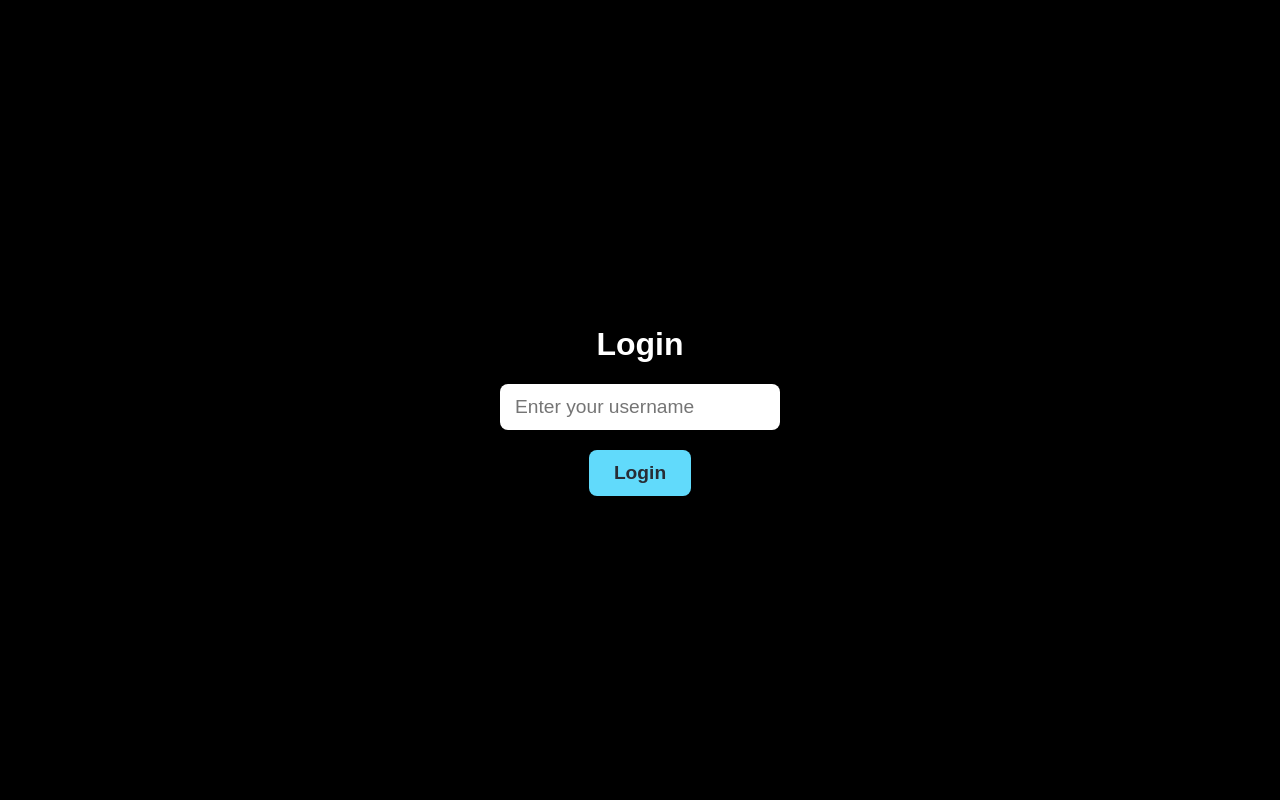
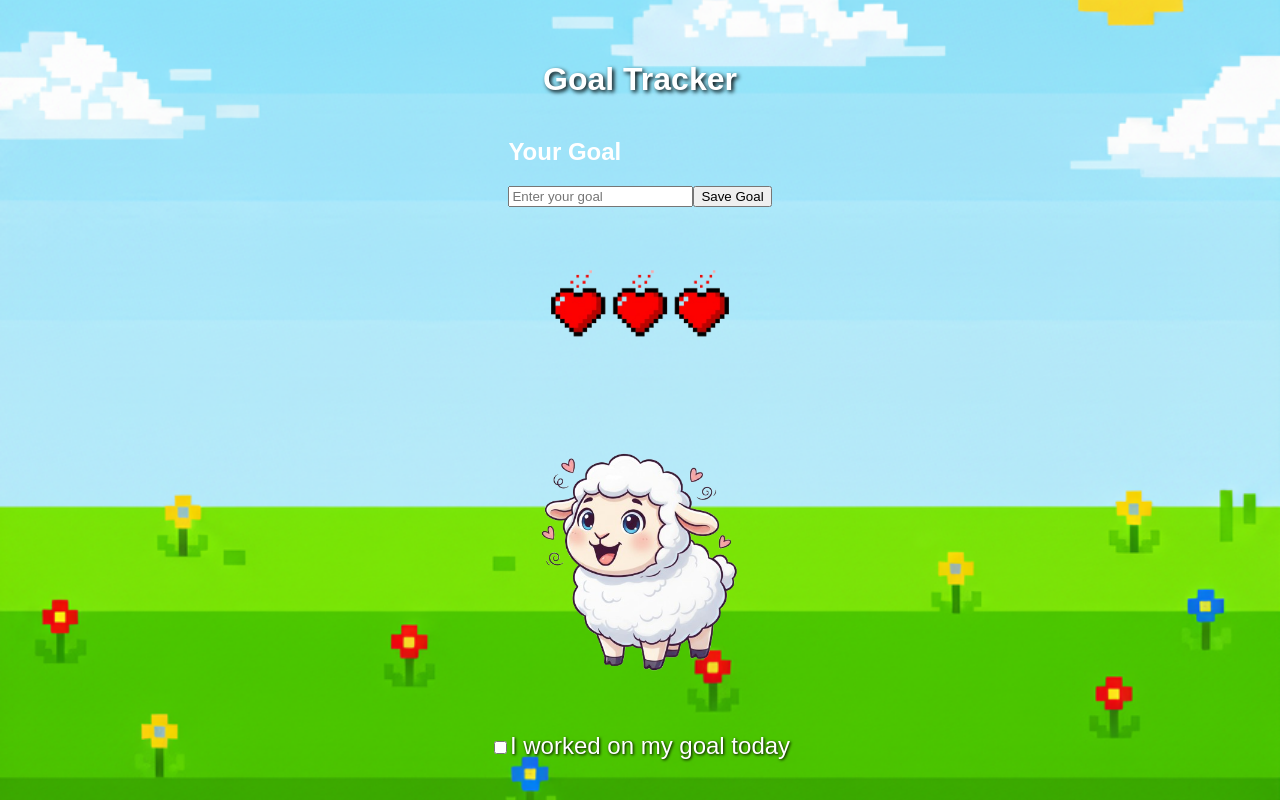
Before and after one commit to Catherine804/TheMCS, a React app in the folder frontend/: page / in a window 1280 px wide. Built offline with nearby package versions, Linux system fonts and the light colour scheme; the HTML template or start-up script is replaced by a standard one.

Commit message:
Update App and Goal components and CSS

```diff
--- a/frontend/src/App.jsx
+++ b/frontend/src/App.jsx
@@ -1,14 +1,59 @@
 
-import { useState } from "react";
+import { useState, useEffect } from "react";
 import "./App.css";
+import Goal from "./Goal.jsx"
 
-function App() {
-  // State for hearts (3 = full health)
-  const [hearts, setHearts] = useState(3);
+function App({ user, setUser }) {
+  const [hearts, setHearts] = useState(3); // 3 = full health
+  const [checkboxChecked, setCheckboxChecked] = useState(false);
+
+   // Function to map hearts to image paths
+  const getHeartsImage = (hearts) => {
+    switch (hearts) {
+      case 3: return "/hearts_3hearts-removebg-preview.png";
+      case 2: return "/hearts_2hearts-removebg-preview.png";
+      case 1: return "/hearts_1heart-removebg-preview.png";
+      case 0: return "/hearts_0hearts-removebg-preview.png";
+      default: return "/hearts_3hearts-removebg-preview.png";
+    }
+  };
+
+  // Determine sheep image based on hearts
+  const getSheepImage = () => {
+    switch (hearts) {
+      case 3:
+        return "/sheep1_happy-removebg-preview.png";
+      case 2:
+        return "/sheep2_annoyed-removebg-preview.png";
+      case 1:
+        return "/sheep3_sick-removebg-preview.png";
+      case 0:
+        return "/sheep4_dead-removebg-preview.png";
+      default:
+        return "/sheep1_happy-removebg-preview.png";
+    }
+  };
+
+  // Handle daily checkbox
+    const handleCheckbox = () => setCheckboxChecked(true);
+
+
+  // Lose heart if checkbox not checked in time
+  useEffect(() => {
+    const interval = setInterval(() => {
+      if (!checkboxChecked && hearts > 0) {
+        setHearts(prev => prev - 1);
+        alert("You missed your goal! Heart lost.");
+      }
+      // Reset checkbox for next cycle
+      setCheckboxChecked(false);
+    }, 10000); // every 10 seconds
+
+    return () => clearInterval(interval); // cleanup on unmount
+  }, [checkboxChecked, hearts]);
 
   return (
     <div className="app-container">
-
       <img
         src="/background_day.png"
         className="background-image"
@@ -16,21 +61,28 @@
       />
 
       <div className="content">
+        <h1 className="goal-title">Goal Tracker</h1>
 
-        <h1 className="goal-title">Goal: Study 1 hour a day</h1>
+        {/* Goal input */}
+        <Goal user={user} setUser={setUser} />
 
-
+        {/* Hearts */}
         <img
-          src="/hearts_3hearts-removebg-preview.png"
+          src={getHeartsImage(hearts)}
           className="hearts"
           alt="health bar"
         />
 
-        <img src="/sheep1_happy-removebg-preview.png" className="sheep" alt="sheep" />
+        {/* Sheep */}
+        <img src={getSheepImage()} className="sheep" alt="sheep" />
 
-
+        {/* Daily checkbox */}
         <label className="checkbox-container">
-          <input type="checkbox" />
+          <input
+            type="checkbox"
+            checked={checkboxChecked}
+            onChange={handleCheckbox}
+          />
           I worked on my goal today
         </label>
       </div>
--- a/frontend/src/Goal.jsx
+++ b/frontend/src/Goal.jsx
@@ -1,5 +1,6 @@
 // Goal.jsx
 import { useState } from "react";
+import "./App.css";
 import axios from "axios";
 
 export default function Goal({ user, setUser }) {
@@ -21,8 +22,8 @@
   };
 
   return (
-    <div>
-      <h2>Set your goal</h2>
+    <div className="goal-container">
+      <h2>Your Goal</h2>
       <input
         type="text"
         placeholder="Enter your goal"
--- a/frontend/src/login.css
+++ b/frontend/src/login.css
@@ -17,7 +17,7 @@
   justify-content: center;
 }
 
-/* Background image stretched to fill container (Option 1 style) */
+/* Background image stretched to fill container */
 .bg-img {
   position: absolute;
   top: 0;
--- a/frontend/src/main.jsx
+++ b/frontend/src/main.jsx
@@ -1,4 +1,4 @@
-/*import { useState } from "react";
+import { useState } from "react";
 import ReactDOM from "react-dom/client";
 import './index.css';
 import App from './App.jsx';
@@ -15,8 +15,8 @@
 ReactDOM.createRoot(document.getElementById("root")).render(<Root />);
 
 
-*/
 
+/*
 import { useState } from "react";
 import ReactDOM from "react-dom/client";
 import './index.css'
@@ -37,3 +37,4 @@
 }
 
 ReactDOM.createRoot(document.getElementById("root")).render(<Root />);
+*/
```
